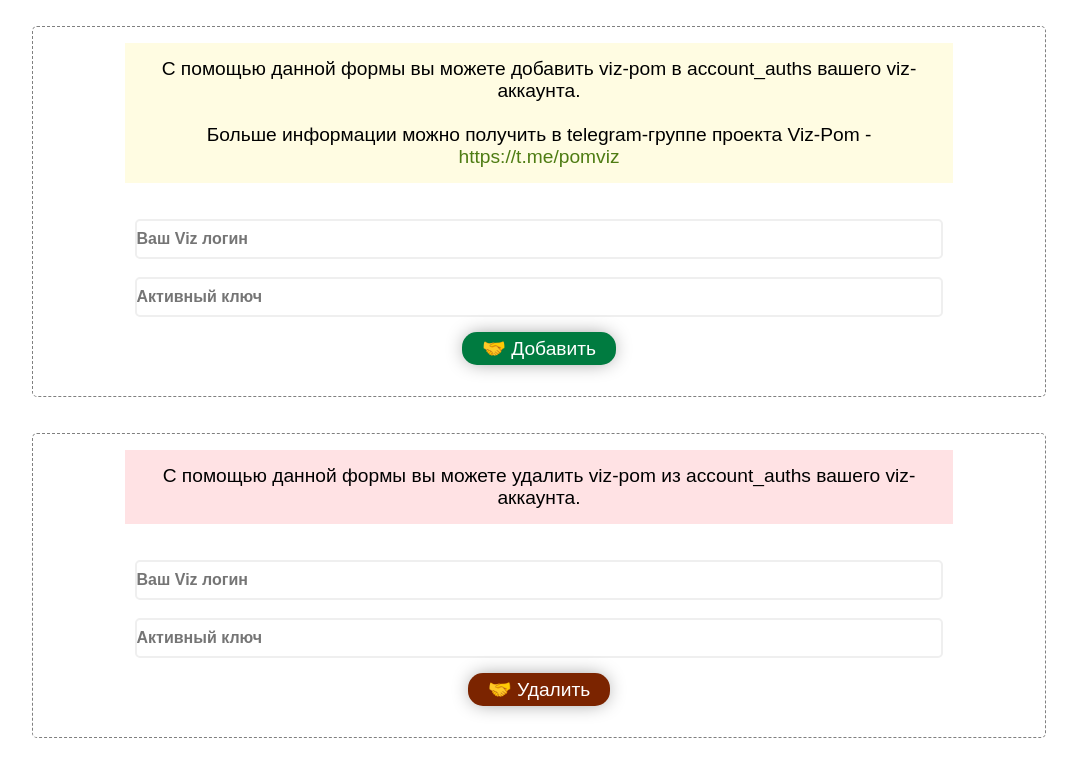
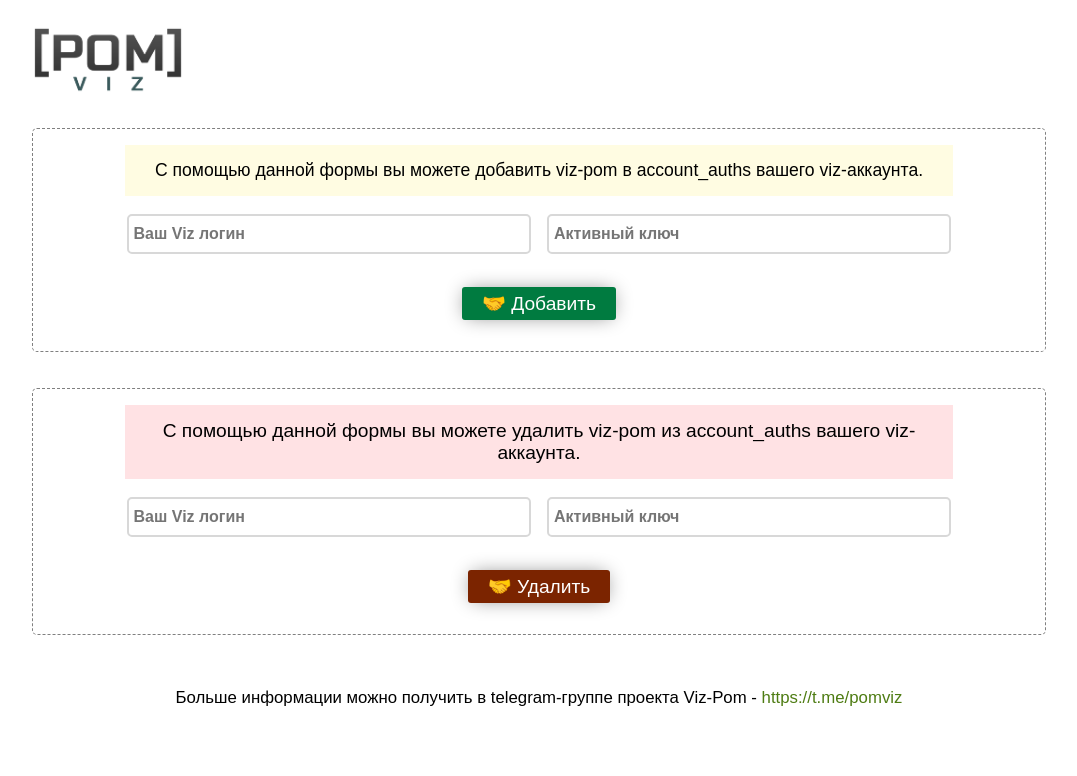
Before and after one commit to Dshtc/dshtc.github.io, a plain HTML site: page index.html in a window 1280 px wide. Shown: the whole page, without its empty margins (101-1178 px from the left). Drawn offline with Linux system fonts and the light colour scheme; a script that the page names is missing.

Commit message:
Few design fix

```diff
--- a/index.html
+++ b/index.html
@@ -4,13 +4,18 @@
 <meta charset="utf-8" />
 <style>
 
+body{
+
+
+}
+
 input {
-    border: 2px solid #efefef;
-    width: 80%;
+    border: 2px solid #d8d8d8;
+    width: 40%;
 	height: 40px;
     font-weight: 700;
     font-size: 1rem;
-    padding: 5px 0;
+    padding: 5px 5px;
     border-radius: 5px;
     color: #3d3d3d;
 
@@ -26,7 +31,7 @@ button {
     border: 0;
     padding: 5px 20px;
     color: white;
-    border-radius: 15px;
+    border-radius: 3px;
     box-shadow: 0 0 20px -4px grey;
     font-size: 1.2rem;
     cursor: pointer;
@@ -39,7 +44,7 @@ button {
     border: 0;
     padding: 5px 20px;
     color: white;
-    border-radius: 15px;
+    border-radius: 3px;
     box-shadow: 0 0 20px -4px grey;
     font-size: 1.2rem;
     cursor: pointer;
@@ -53,11 +58,24 @@ border-radius: 5px;
 border: 1px dashed grey;
 }
 
+#dr {
+width: 80%;
+margin: auto;
+padding-bottom: 35px;
+font-size: 1.05rem;
+font-family: arial;
+}
+
+#dr img{
+width: 150px;
+height: 67px;
+}
+
 #inf{
 background: #fffce2;
 margin: auto;
 padding: 15px 10px;
-font-size: 1.2rem;
+font-size: 1.1rem;
 font-family: arial;
 width: 80%;
 }
@@ -84,11 +102,12 @@ color: #8e5c23;
 </head>
 <body>
 <br>
+<div id="dr"><img src="./img/lg.png"></div>
 <div id="divi">
 <p><center>
-<p id="inf">С помощью данной формы вы можете добавить viz-pom в account_auths вашего viz-аккаунта.<br><br>Больше информации можно получить в telegram-группе проекта Viz-Pom - <a href="https://t.me/pomviz">https://t.me/pomviz</a></p><br><br>
-<input type="text" name="user" id="user" placeholder="Ваш Viz логин"> <br><br>
-<input type="password" name="actt" id="actt" role="password" placeholder="Активный ключ"><br>
+<p id="inf">С помощью данной формы вы можете добавить viz-pom в account_auths вашего viz-аккаунта.</p><br>
+<input type="text" name="user" id="user" placeholder="Ваш Viz логин"> &nbsp;&nbsp;
+<input type="password" name="actt" id="actt" role="password" placeholder="Активный ключ"><br><br>
 <a class="reg"><button>🤝 Добавить</button></a></center></p>
 <p id="info"></p>
 </div>
@@ -96,13 +115,13 @@ color: #8e5c23;
 
 <div id="divi">
 <p><center>
-<p id="delinf">С помощью данной формы вы можете удалить viz-pom из account_auths вашего viz-аккаунта.</p><br><br>
-<input type="text" name="duser" id="duser" placeholder="Ваш Viz логин"> <br><br>
-<input type="password" name="dactt" id="dactt" role="password" placeholder="Активный ключ"><br>
+<p id="delinf">С помощью данной формы вы можете удалить viz-pom из account_auths вашего viz-аккаунта.</p><br>
+<input type="text" name="duser" id="duser" placeholder="Ваш Viz логин"> &nbsp;&nbsp;
+<input type="password" name="dactt" id="dactt" role="password" placeholder="Активный ключ"><br><br>
 <a class="del"><button id="delbut">🤝 Удалить</button></a></center></p>
 <p id="infos"></p>
-</div>
-
+</div><br><br>
+<div id="dr"><p><center>Больше информации можно получить в telegram-группе проекта Viz-Pom - <a href="https://t.me/pomviz">https://t.me/pomviz</a></center></p></div>
 <script>
 viz.config.set('websocket','https://rpc.viz.lexai.host/');
 viz.config.set('address_prefix','VIZ');
```
